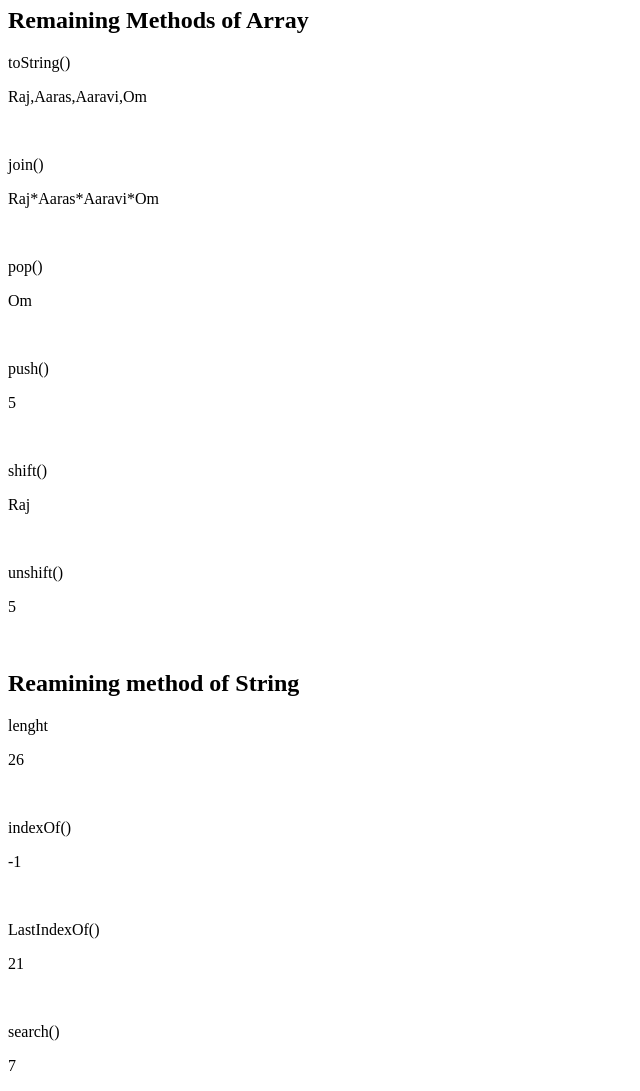
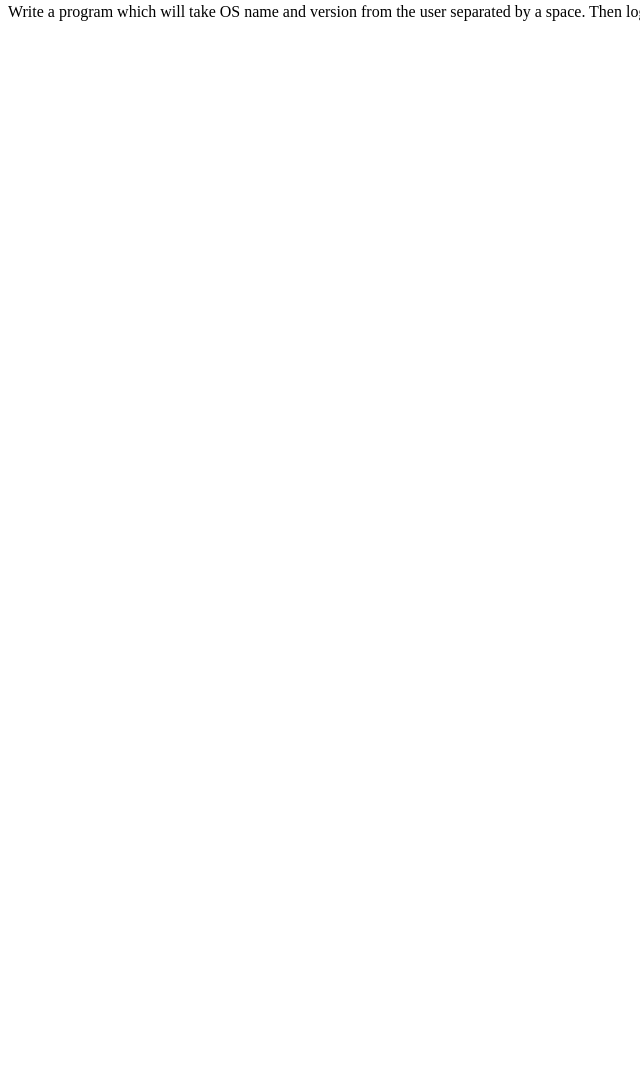
Before and after one commit to Shraddha2325/Js-Assignment, a plain HTML site: page second.html in a window 1280 px wide. Shown: the part 13-1104 px from the top of the page, without its empty margins (0-640 px from the left). After the commit the page ends 800 px from the top, so only its background shows below. Drawn offline with Linux system fonts and the light colour scheme.

Commit message:
Add files via upload
16 july Assignment

```diff
--- a/demo1.js
+++ b/demo1.js
@@ -1,44 +1,13 @@
-//Methods of Array
-//toString
-var name = ["Raj", "Aaras", "Aaravi", "Om"];
-document.getElementById("demo").innerHTML = name.toString();
-
-//join
-var name1 = ["Raj", "Aaras", "Aaravi", "Om"];
-document.getElementById("test").innerHTML = name1.join("*");
-
-//pop
-var name2 = ["Raj", "Aaras", "Aaravi", "Om"];
-document.getElementById("mock").innerHTML = name2.pop();
-
-//push
-var name3 = ["Raj", "Aaras", "Aaravi", "Om"];
-document.getElementById("net").innerHTML = name3.push("kiwi");
-
-//shift
-var name4 = ["Raj", "Aaras", "Aaravi", "Om"];
-document.getElementById("nock").innerHTML = name4.shift("Rekha");
-
-//unshift
-var name5 = ["Raj", "Aaras", "Aaravi", "Om"];
-document.getElementById("nest").innerHTML = name5.unshift("lemo");
+//let num = 0;
+//let version = prompt("Enter Mobile Version")
+//console.log(`The OS name is ${version} and Version is ${num}`);
+let ver = prompt("Enter Mobile Version:");
+var list1 = `Mobile`, ver;
+var list2 = `Version`, ver;
+console.log( `The OS is ${list1} and version is ${list2}`);
 
 
-//methods of String
-//lenght
-var txt = "ABCDEFGHIJKLMNOPQRSTUVWXYZ";
-document.getElementById("len").innerHTML = txt.length;
 
-//indexOf
-var txt = "ABCDEFGHIJKLMNOPQRSTUVWXYZ";
-document.getElementById("index").innerHTML = txt.indexOf("locate");
 
-//LastIndexOf
-var str = "Please locate where 'locate' occurs!";
-var pos = str.lastIndexOf("locate");
-document.getElementById("Liof").innerHTML = pos;
 
-//search
-var str = "Please locate where 'locate' occurs!";
-var pos = str.search("locate");
-document.getElementById("srch").innerHTML = pos;
+// alert('Hello ' + name + ', nice to see you!');
--- a/second.html
+++ b/second.html
@@ -1,33 +1,11 @@
 <!DOCTYPE html>
 <html>
 <head>
-	<title>Methods of string and Arrays</title>
-
+	<title>Majhyasathi</title>
+	<script src="demo1.js"></script>
 </head>
 <body>
-<h2>Remaining Methods of Array</h2>
-<p>toString()</p>
-<p id="demo"></p><br>
-<p>join()</p>
-<p id="test"></p><br>
-<p>pop()</p>
-<p id="mock"></p><br>
-<p>push()</p>
-<p id="net"></p><br>
-<p>shift()</p>
-<p id="nock"></p><br>
-<p>unshift()</p>
-<p id="nest"></p><br>
-
-<h2>Reamining method of String</h2>
-<p>lenght</p>
-<p id="len"></p><br>
-<p>indexOf()</p>
-<p id="index"></p><br>
-<p>LastIndexOf()</p>
-<p id="Liof"></p><br>
-<p>search()</p>
-<p id="srch"></p>
+<p>Write a program which will take OS name and version from the user separated by a space. Then
+log the OS name and version on the console.</p>
 </body>
-<script src="demo1.js"></script>
 </html>
```
Also changed, not shown: demo.js (+7 -1 lines), first.html (+5 -4 lines).
